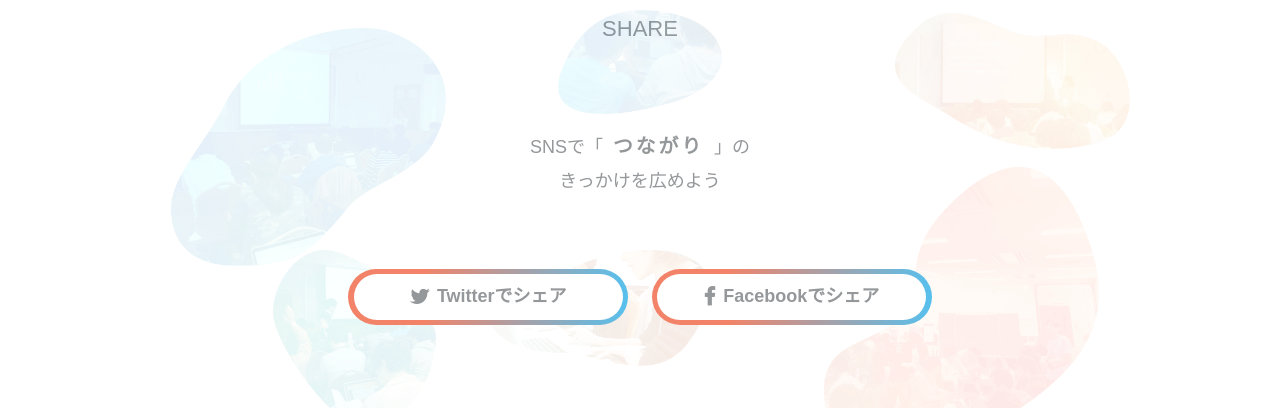
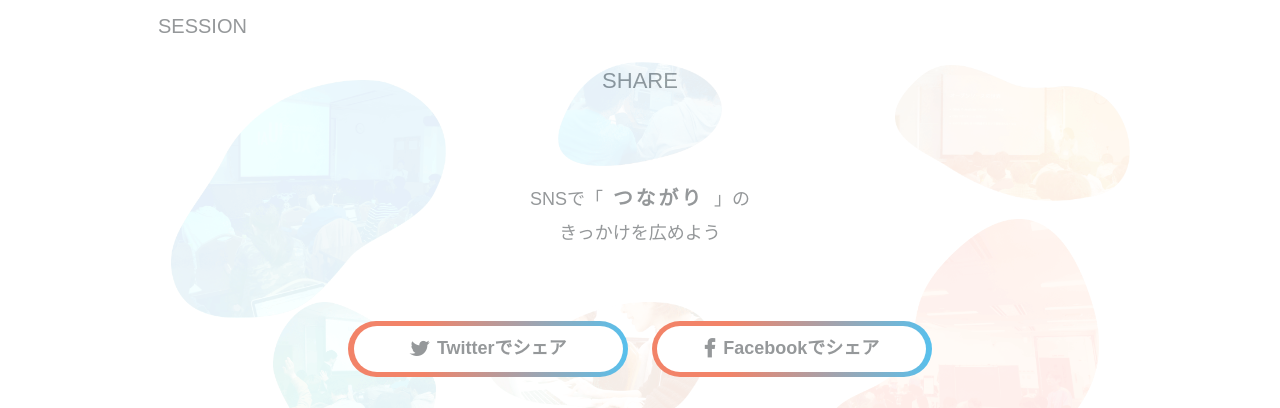
Before and after one commit to sshono1210/frontconf2017, a website: page frontend/assets/tmpl/session/index.jade in a window 1280 px wide. Shown: the top 408 px of the page. Drawn offline with nearby package versions, Linux system fonts and the light colour scheme; files that its build step writes are made by us from their sources; files whose address does not match are found by name; a web font is replaced by a local one.

Commit message:
セッション詳細ページの新規作成

```diff
--- /dev/null
+++ b/frontend/assets/tmpl/session/_sec_session.jade
@@ -0,0 +1,5 @@
+section#session
+    .container
+        .session__heading
+            h2.title SESSION
+        .session__block
--- a/frontend/assets/tmpl/session/index.jade
+++ b/frontend/assets/tmpl/session/index.jade
@@ -3,6 +3,7 @@ html(lang="ja")
     include ../_head.jade
     body
         .background
+        include ./_sec_session.jade
         include ../top/_sec_share.jade
         include ../common/_footer.jade
         .copyright
```
